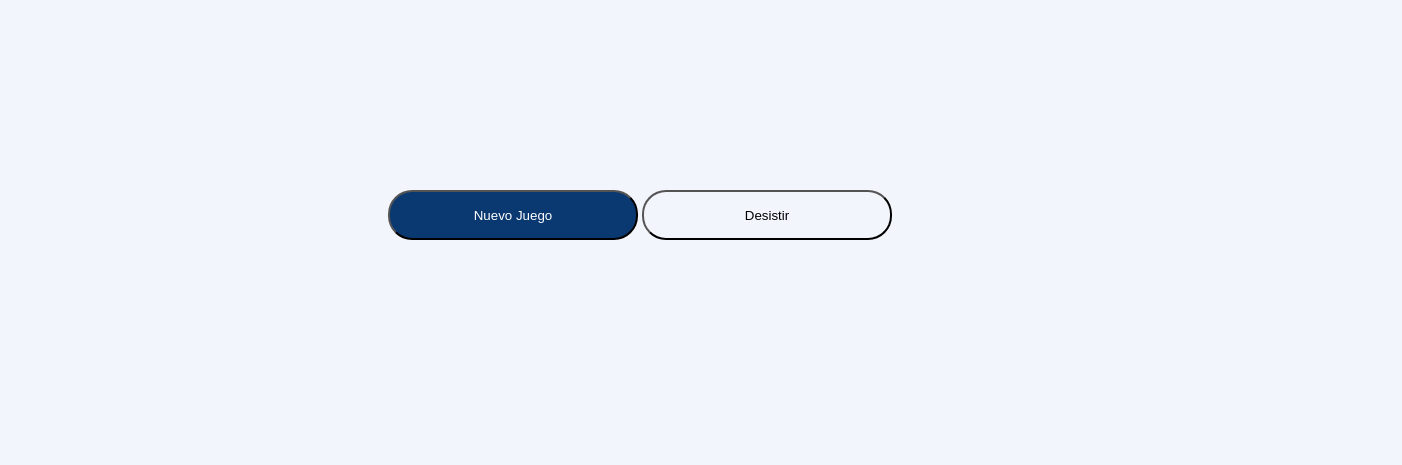
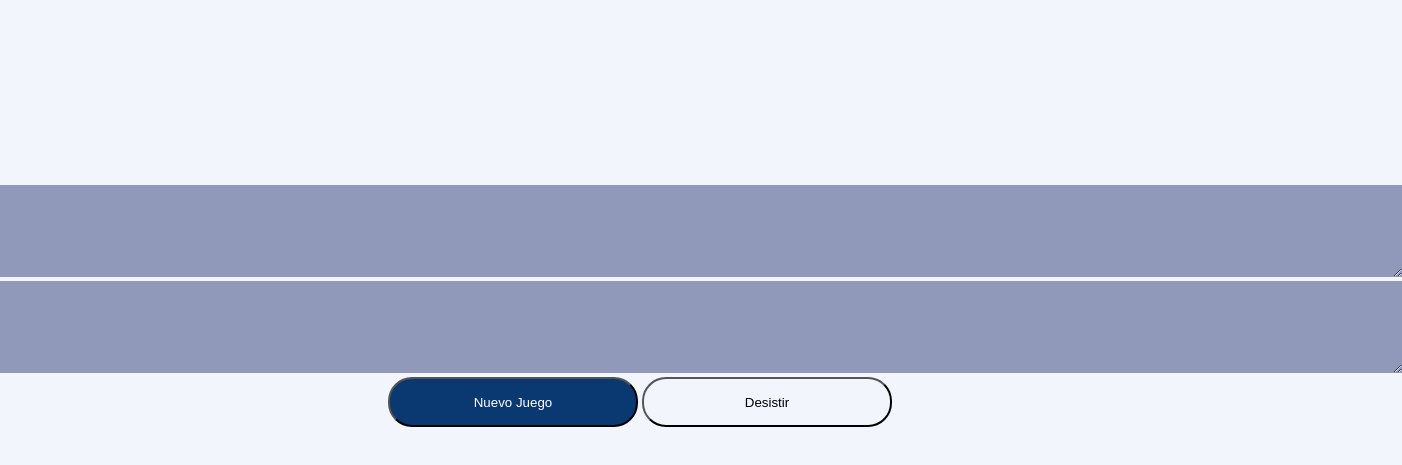
Before and after one commit to GastonPaez/challengeonejuegoahorcado2, a plain HTML site: page index.html in a window 1280 px wide. Shown: the part 1905-2370 px from the top of the page, 1402 px wide, since content can reach past the window. Drawn offline with Linux system fonts and the light colour scheme.

Commit message:
add letter new game

```diff
--- a/css/style.css
+++ b/css/style.css
@@ -101,4 +101,18 @@ body{
     display: flex;
     align-items: center;
     justify-content: center;
+    flex-direction: column;
 }
+.input_game, .input_type {
+    justify-content: flex-end;
+    outline: none;
+    border: 0;
+    background: #9099ba;
+    color: #0A3871;
+    font-weight: 600;
+    font-size: 6em;
+    text-align: center;
+}
+.input_type {
+    margin-top: 12%;
+}
--- a/index.html
+++ b/index.html
@@ -31,6 +31,12 @@
     </div>
 
     <div class="container-3" id="container-3">
+        <div class="input__text_letter">
+            <textarea class="input_type" type="text" name="" id="input_type" placeholder="" cols="32" rows="1"></textarea>
+        </div>
+        <div class="input__text_game">
+            <textarea class="input_game" type="text" name="" id="input_game" placeholder="" cols="32" rows="1"></textarea>
+        </div>
         <div class="botonera-1">
             <button class="save-start">Nuevo Juego</button>
             <button class="cancel">Desistir</button>
```
